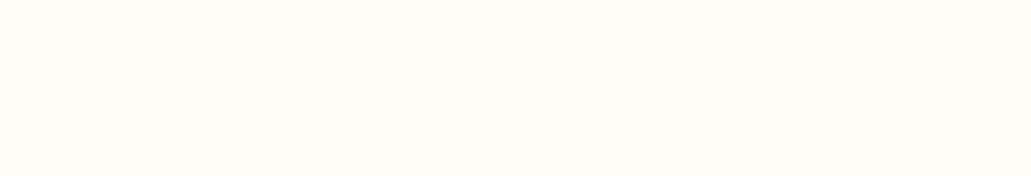
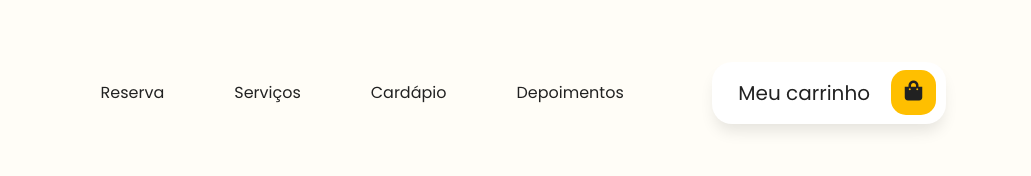
Before and after one commit to douglasgvr/cardapio-online-com-whatszap, a plain HTML site: page index.html in a window 1280 px wide. Shown: the full height of the page, 249-1280 px from the left. Drawn offline with Linux system fonts and the light colour scheme.

Commit message:
menu - header finalizado

```diff
--- a/css/main.css
+++ b/css/main.css
@@ -1,3 +1,13 @@
+@font-face {
+  font-family: "PoppinsMedium";
+  src: url("../fonts/Poppins-Medium.otf");
+}
+
+@font-face {
+  font-family: "PoppinsRegular";
+  src: url("../fonts/Poppins-Regular.otf");
+}
+
 :root {
   --color-background: #fffdf7;
   --color-black: #212121;
@@ -11,6 +21,47 @@
   --color--separate: #cccccc;
 }
 
+html,
 body {
+  font-family: "PoppinsRegular", "Rubik", sans-serif;
+  color: var(--color-text);
   background: var(--color-background);
 }
+
+/* menu - header */
+.nav-link {
+  color: var(--color-black) !important;
+  padding-left: 2.188rem !important;
+  padding-right: 2.188rem !important;
+}
+
+.nav-link a {
+  font-family: "PoppinsMedium", "Rubik", sans-serif;
+}
+
+.btn-white {
+  background-color: var(--color--white);
+  color: var(--color-black) !important;
+  border-radius: 1.25rem;
+  padding: 0.938rem 1.563rem;
+  font-size: 1.25rem;
+  box-shadow: 0 0.625rem 0.938rem -0.188rem rgba(0, 0, 0, 0.1);
+}
+
+.btn-icon {
+  padding-right: 4.688rem;
+}
+
+.btn-icon .icon {
+  display: inline-block;
+  color: var(--color-black);
+  background-color: var(--color--primary);
+  width: 2.813rem;
+  height: 2.813rem;
+  position: absolute;
+  right: 0.625rem;
+  margin-top: -0.5rem;
+  border-radius: 0.938rem;
+  text-align: center;
+  padding-top: 0.375rem;
+}
--- a/index.html
+++ b/index.html
@@ -3,23 +3,40 @@
   <head>
     <title>DonGiovani - Cardápio Online</title>
     <meta charset="UTF-8" />
-    <meta name="viewport" content="width=device-width, initial-scale=1.0" />
+    <meta
+      name="viewport"
+      content="width=device-width, initial-scale=1.0"
+    />
     <!-- Css -->
-    <link rel="stylesheet" href="./css/bootstrap.min.css" />
-    <link rel="stylesheet" href="./css/fontawesome.css" />
-    <link rel="stylesheet" href="./css/main.css" />
+    <link
+      rel="stylesheet"
+      href="./css/bootstrap.min.css"
+    />
+    <link
+      rel="stylesheet"
+      href="./css/fontawesome.css"
+    />
+    <link
+      rel="stylesheet"
+      href="./css/main.css"
+    />
   </head>
+
   <body>
     <section class="header">
       <div class="container">
         <nav class="navbar navbar-expand-lg pl-0 pr-0">
-          <a href="#" class="navbar-brand">
+          <a
+            href="#"
+            class="navbar-brand"
+          >
             <img
               src="./img/logo.png"
               alt="logo do site"
               width="160"
               class="logo"
             />
+          </a>
           <button
             class="navbar-toggler"
             type="button"
@@ -30,15 +47,70 @@
               <i class="fas fa-bars"></i>
             </span>
           </button>
+          <div
+            class="collapse navbar-collapse"
+            id="navbarNavDropdown"
+          >
+            <ul class="navbar-nav ml-auto mr-auto">
+              <li class="nav-item">
+                <a
+                  class="nav-link"
+                  href="reserva"
+                  >Reserva</a
+                >
+              </li>
+              <li class="nav-item">
+                <a
+                  class="nav-link"
+                  href="servicos"
+                  >Serviços</a
+                >
+              </li>
+              <li class="nav-item">
+                <a
+                  class="nav-link"
+                  href="cardapio"
+                  >Cardápio</a
+                >
+              </li>
+              <li class="nav-item">
+                <a
+                  class="nav-link"
+                  href="depoimentos"
+                  >Depoimentos</a
+                >
+              </li>
+            </ul>
+            <a class="btn btn-white btn-icon">
+              Meu carrinho
+              <span class="icon">
+                <i class="fa fa-shopping-bag"></i>
+              </span>
             </a>
+          </div>
         </nav>
       </div>
     </section>
-    <section class="banner"></section>
-    <section class="servicos"></section>
-    <section class="cardapio"></section>
-    <section class="depoimentos"></section>
-    <section class="reserva"></section>
+    <section
+      class="banner"
+      id="banner"
+    ></section>
+    <section
+      class="servicos"
+      id="servicos"
+    ></section>
+    <section
+      class="cardapio"
+      id="cardapio"
+    ></section>
+    <section
+      class="depoimentos"
+      id="depoimentos"
+    ></section>
+    <section
+      class="reserva"
+      id="reservas"
+    ></section>
 
     <script src="./js/jquery-1.12.4.min.js"></script>
     <script src="./js/modernizr-3.5.0.min.js"></script>
```
Lines whose indentation alone changed are shown as unchanged.
